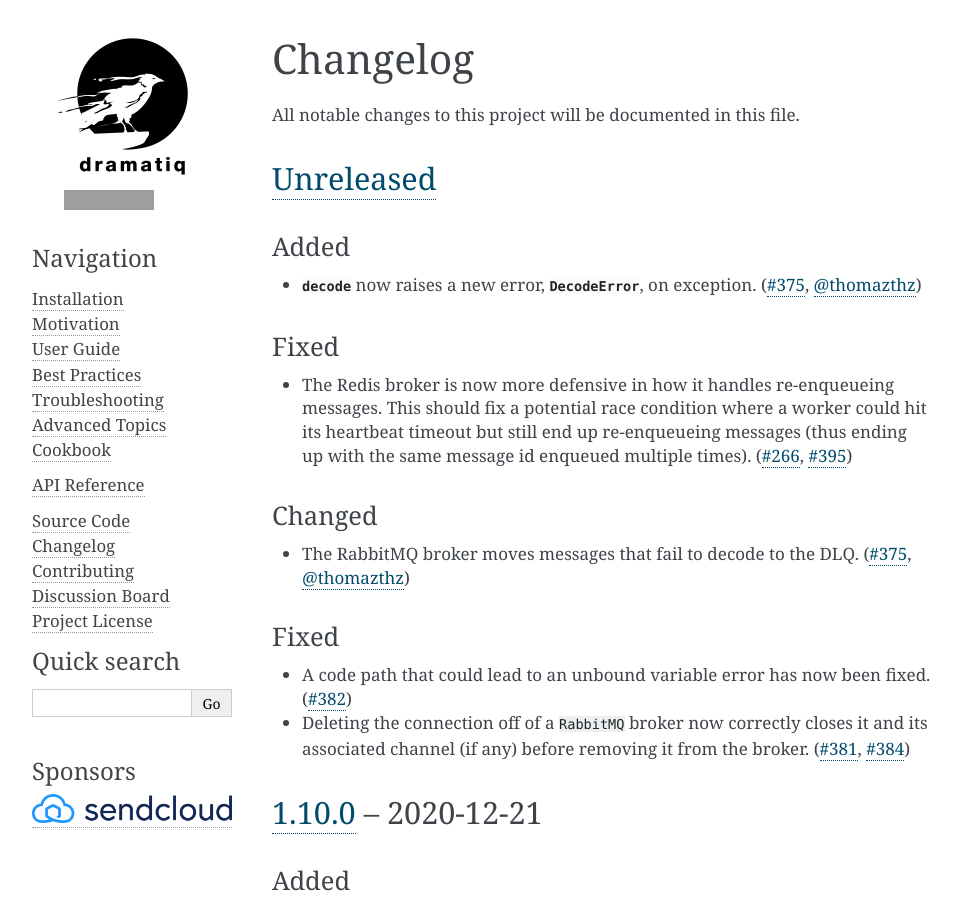
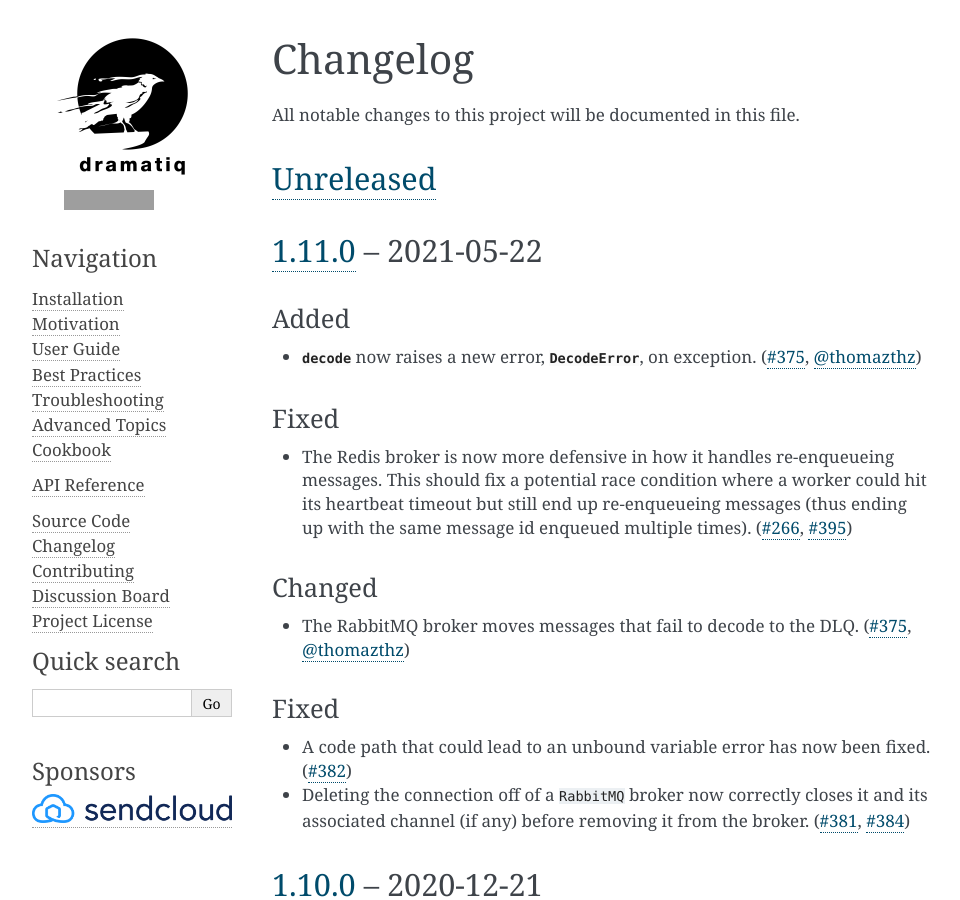
Before and after one commit to Bogdanp/dramatiq, a Sphinx documentation site: the page built from docs/source/changelog.rst, in a window 1280 px wide and 900 px high, cut to the strip 0-900 px from the top of the window. Shown: the whole strip, without its empty margins (148-1108 px from the left). Built offline with Sphinx 7.4.7, drawn with Linux system fonts in a browser that asks for light colours; grey boxes are pictures that could not be loaded.

Commit message:
doc: update changelog version [skip ci]

```diff
--- a/docs/source/changelog.rst
+++ b/docs/source/changelog.rst
@@ -5,9 +5,12 @@ Changelog
 
 All notable changes to this project will be documented in this file.
 
-
 `Unreleased`_
 -------------
+
+
+`1.11.0`_ -- 2021-05-22
+-----------------------
 
 Added
 ^^^^^
@@ -955,7 +958,8 @@ Changed
 * Capped prefetch counts to 65k.
 
 
-.. _Unreleased: https://github.com/Bogdanp/dramatiq/compare/v1.10.0...HEAD
+.. _Unreleased: https://github.com/Bogdanp/dramatiq/compare/v1.11.0...HEAD
+.. _1.11.0: https://github.com/Bogdanp/dramatiq/compare/v1.10.0...v1.11.0
 .. _1.10.0: https://github.com/Bogdanp/dramatiq/compare/v1.9.0...v1.10.0
 .. _1.9.0: https://github.com/Bogdanp/dramatiq/compare/v1.8.1...v1.9.0
 .. _1.8.1: https://github.com/Bogdanp/dramatiq/compare/v1.8.0...v1.8.1
```
